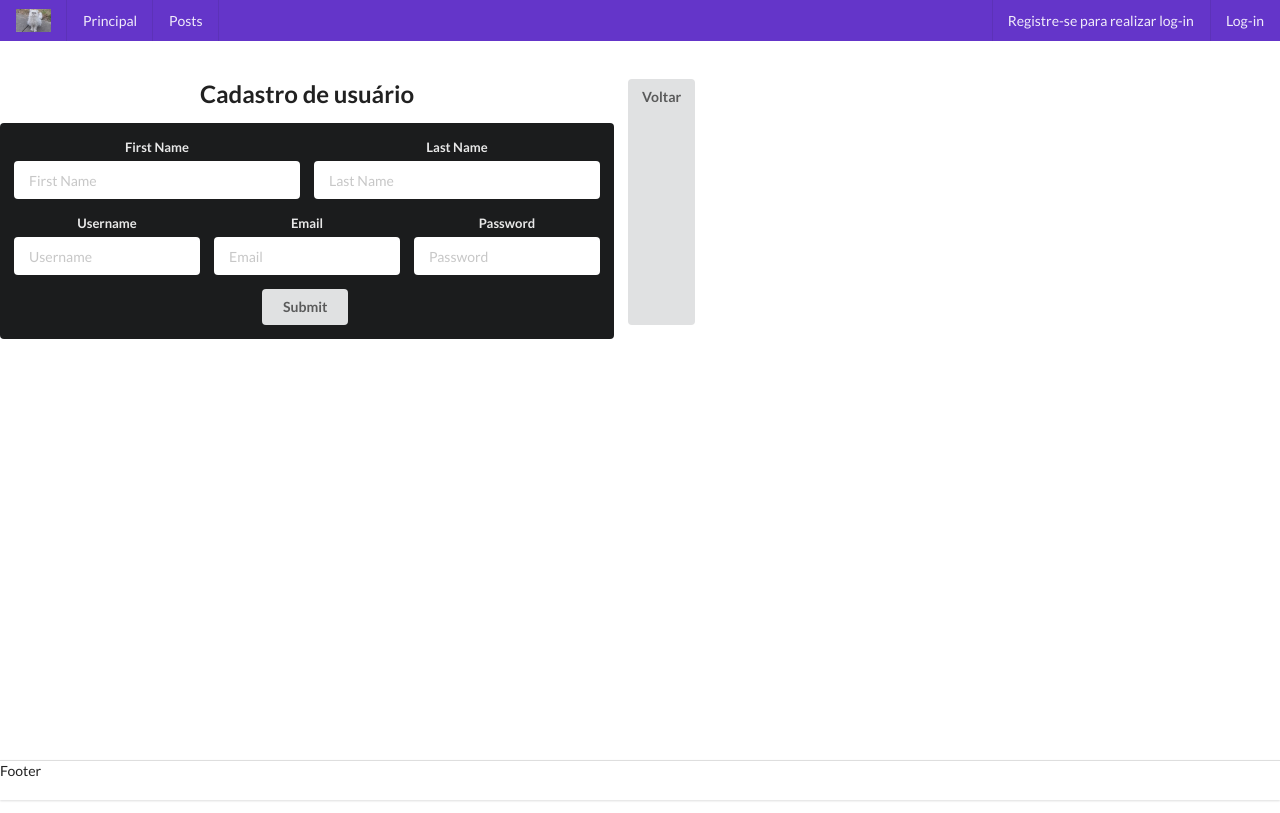
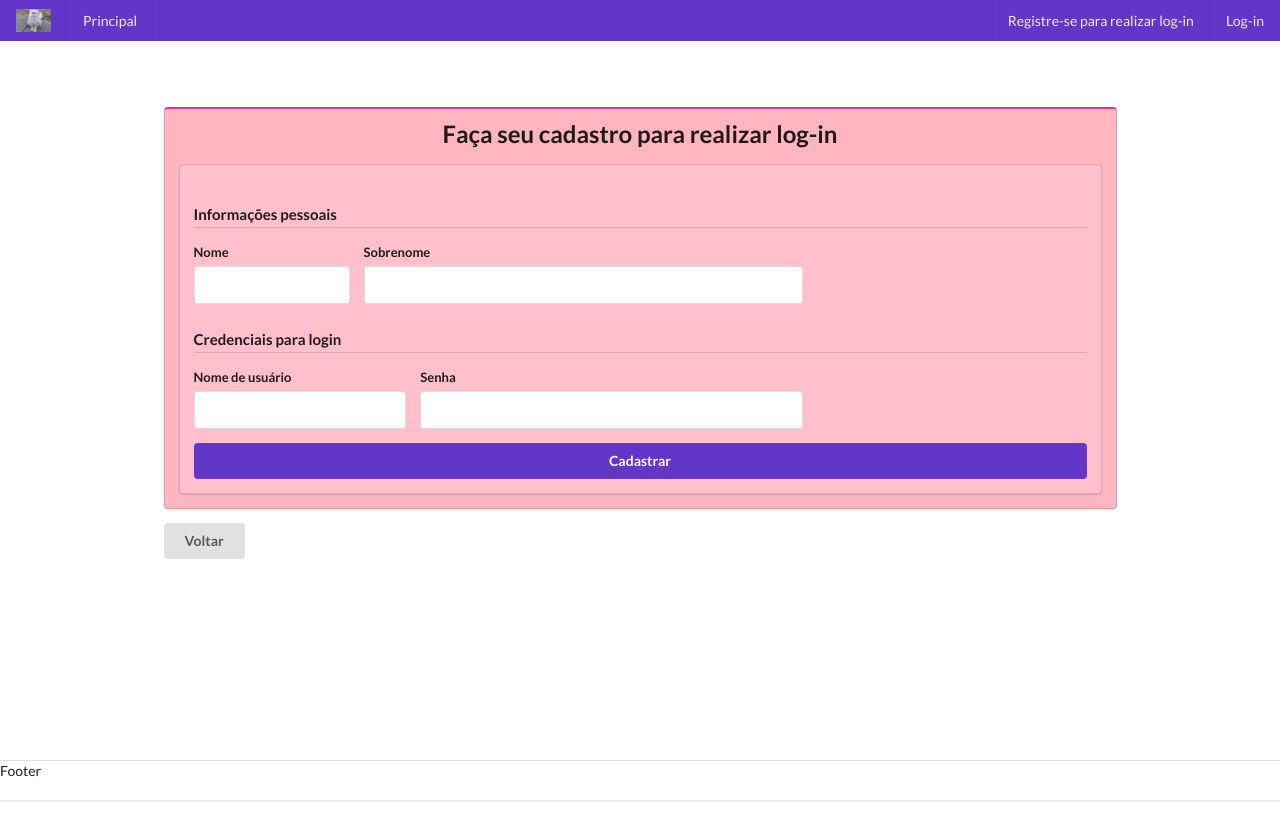
Before and after one commit to AnaRafaela/projeto_django_aula_dev_web2, a Django app: page /create_user/ in a window 1280 px wide. Shown: the top 813 px of the page. Run offline with Django 3.2, Linux system fonts and the light colour scheme; some libraries are stand-ins or nearby versions.

Commit message:
modificacao template create user

```diff
--- a/templates/base.html
+++ b/templates/base.html
@@ -18,10 +18,13 @@
                     <font style="vertical-align: inherit;">
                         Principal
                     </font></font></a>
+                    {% if user.is_authenticated %}
                 <a class="item" href="{% url 'post-list' %}"><font style="vertical-align: inherit;">
                     <font style="vertical-align: inherit;">
-                        Posts
+                        Perfil de
+                        {{ user.username }}
                     </font></font></a>
+                    {% endif %}
                 <div class="right menu">
                     {% if user.is_authenticated %}
                     <a class="item" href="{% url 'logout' %}"><font style="vertical-align: inherit;">
--- a/templates/create_user.html
+++ b/templates/create_user.html
@@ -1,48 +1,71 @@
 {% extends "base.html" %}
 {% block content %}
 
-<div class="ui centered grid">
-    <div class="centered colunm">
-            <h2>Cadastro de usuário</h2>
-<form method="post" action="{% url 'create_user' %}">
+<div class="two wide column"></div>
+    <div class="twelve wide column">
+        <div class="two wide column"></div>
+        <div class="ui pink fluid segment" style="background-color:lightpink">
+            <h2 class="ui center aligned header">Faça seu cadastro para realizar log-in</h2>
+
+        <form class="ui form segment" style="background-color: pink" method="post" action="{% url 'create_user' %}">
             {% csrf_token %}
-
-    <div class="ui inverted segment">
-            <div class="ui inverted form">
+            <h4 class="ui dividing header">Informações pessoais</h4>
+            <div class="field">
                 <div class="two fields">
-                <div class="field">
-                  <label>First Name</label>
-                  <input placeholder="First Name" type="text">
+                    <div class="three wide field">
+                        <label>Nome</label>
+                        {{ form.first_name }}
+                        {% if form.first_name.errors %}
+                            <div class="ui red pointing label">
+                                {{ form.first_name.errors }}
+                            </div>
+                        {% endif %}
                     </div>
                     <div class="field">
-                  <label>Last Name</label>
-                  <input placeholder="Last Name" type="text">
+                        <label>Sobrenome</label>
+                        {{ form.last_name }}
+                        {% if form.last_name.errors %}
+                            <div class="ui red pointing label">
+                                {{ form.last_name.errors }}
                             </div>
-              </div>
-              <div class="two fields">
-                    <div class="field">
-                      <label>Username</label>
-                      <input placeholder="Username" type="text">
-                    </div>
-                <div class="field">
-                    <label>Email</label>
-                    <input placeholder="Email" type="text">
-                </div>
-                <div class="field">
-                    <label>Password</label>
-                        <input placeholder="Password" type="text">
-                </div>
-
-            </div>
-
-              <div class="ui submit button">Submit</div>
+                        {% endif %}
                     </div>
                 </div>
             </div>
+            <h4 class="ui dividing header">Credenciais para login</h4>
+            <div class="fields">
+                <div class="four wide field">
+                    <label>Nome de usuário</label>
+                    {{ form.username }}
+                    {% if form.username.errors %}
+                        <div class="ui red pointing label">
+                            {{ form.username.errors }}
+                        </div>
+                    {% endif %}
+                </div>
+                <div class="seven wide field">
+                    <label>Senha</label>
+                    {{ form.password }}
+                    {% if form.password.errors %}
+                        <div class="ui red pointing label">
+                            {{ form.password.errors }}
+                        </div>
+                    {% endif %}
+                </div>
+            </div>
+            <div class="ui grid">
+                <div class="sixteen wide column">
+                    <button type="submit" class="ui fluid violet button">
+                      Cadastrar
+                    </button>
+                </div>
             </div>
         </form>
+        </div>
         <a href="{% url 'main' %}" class="ui left floated button">
             Voltar
             </a>
 
+    </div>
+
 {% endblock %}
```
Also changed, not shown: app/views.py (+11 -0 lines). Lines whose indentation alone changed are shown as unchanged.
